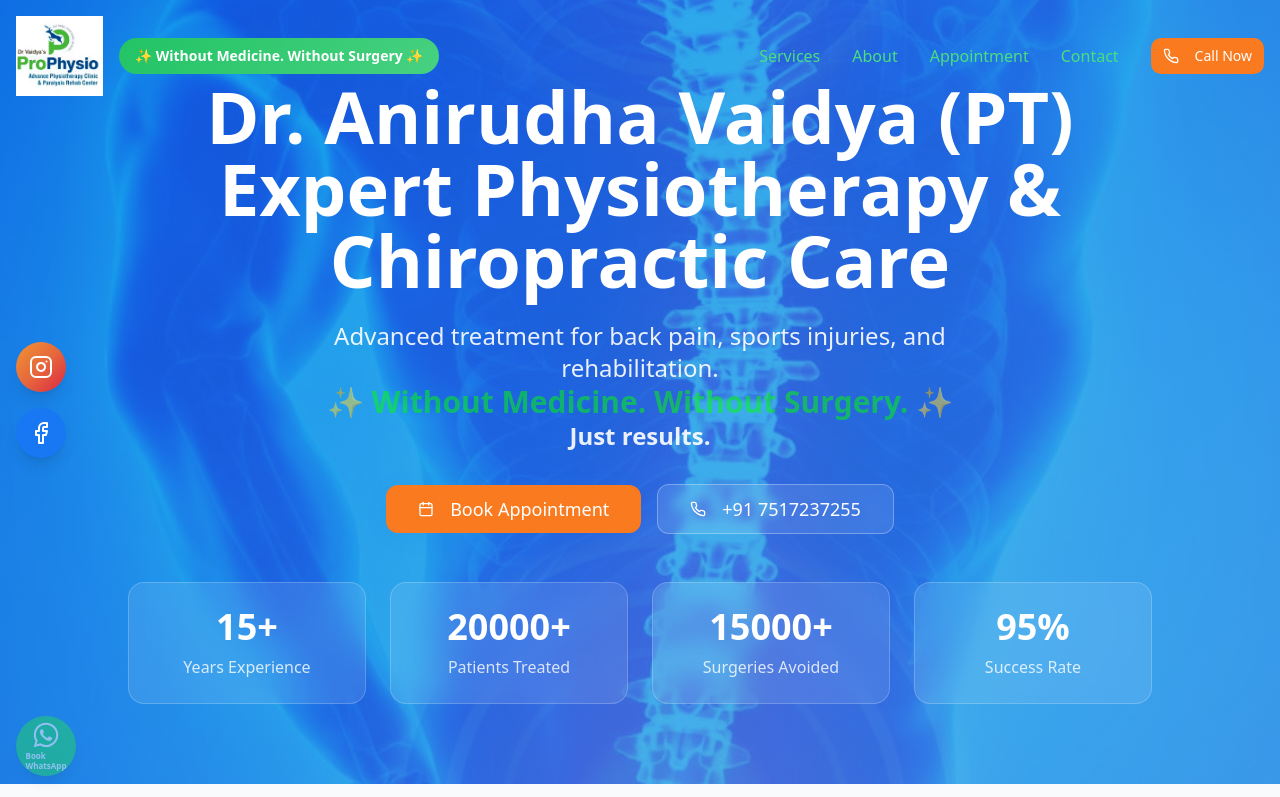
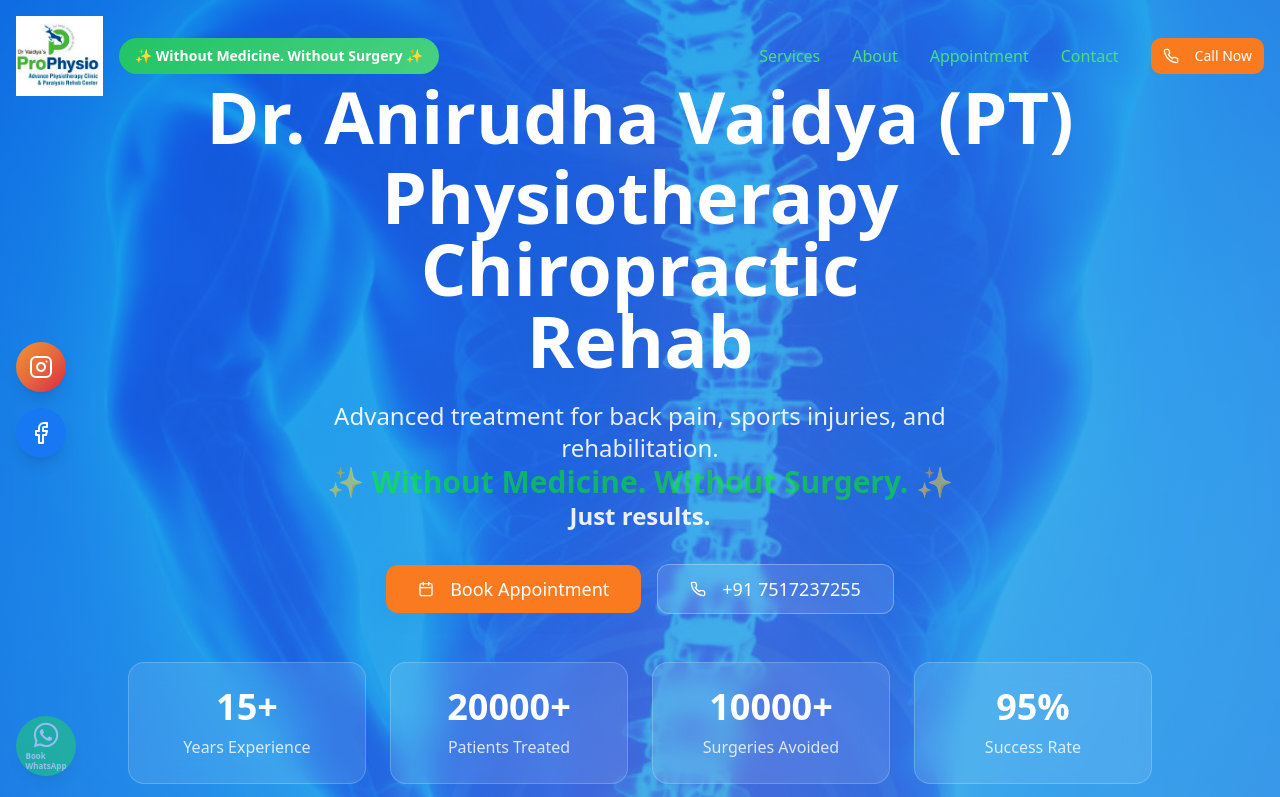
Before and after one commit to Rajwardhan-45/spine-care-clinic, a React (Vite) app: page / in a window 1280 px wide. Shown: the top 797 px of the page. Built offline with nearby package versions, Linux system fonts and the light colour scheme; the HTML template or start-up script is replaced by a standard one.

Commit message:
Update hero section and sitemap
Updated hero section to vertically align "Physiotherapy, Chiropractic, Rehab", removed "Expert Physiotherapy & Chiropractic Care", and changed "15000+ Surgeries Avoided" to "10000+". All pages are already indexed in the sitemap.

```diff
--- a/src/components/Hero.tsx
+++ b/src/components/Hero.tsx
@@ -19,7 +19,10 @@ const Hero = () => {
 
       <div className="container relative z-10 px-4 py-20 mx-auto text-center animate-fade-in">
         <h1 className="mb-6 text-5xl font-bold leading-tight text-white md:text-7xl">
-          Dr. Anirudha Vaidya (PT)<br />Expert Physiotherapy & Chiropractic Care
+          Dr. Anirudha Vaidya (PT)<br />
+          <span className="block mt-2">Physiotherapy</span>
+          <span className="block">Chiropractic</span>
+          <span className="block">Rehab</span>
         </h1>
         <p className="mb-8 text-xl text-white/90 max-w-2xl mx-auto md:text-2xl">
           Advanced treatment for back pain, sports injuries, and rehabilitation.<br />
@@ -59,7 +62,7 @@ const Hero = () => {
             <div className="text-white/80">Patients Treated</div>
           </div>
           <div className="bg-white/10 backdrop-blur-md rounded-2xl p-6 border border-white/20">
-            <div className="text-4xl font-bold text-white mb-2">15000+</div>
+            <div className="text-4xl font-bold text-white mb-2">10000+</div>
             <div className="text-white/80">Surgeries Avoided</div>
           </div>
           <div className="bg-white/10 backdrop-blur-md rounded-2xl p-6 border border-white/20">
```
